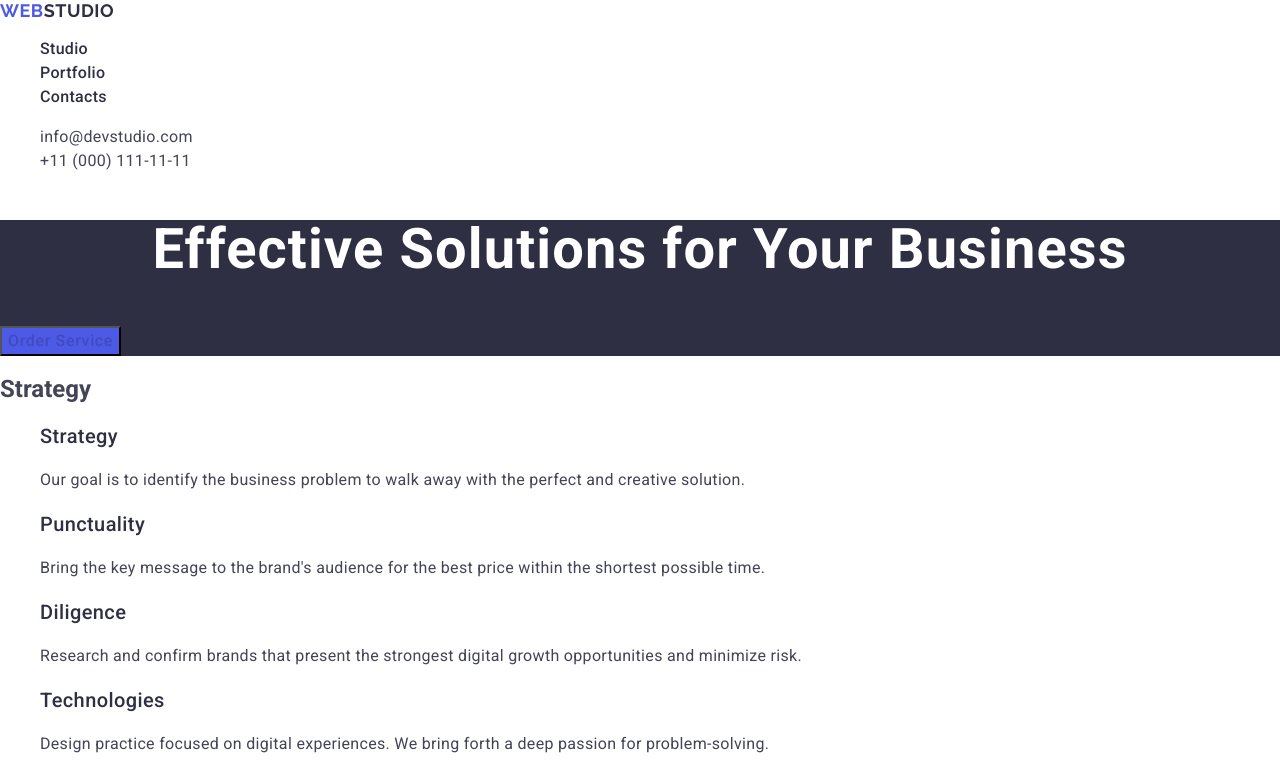
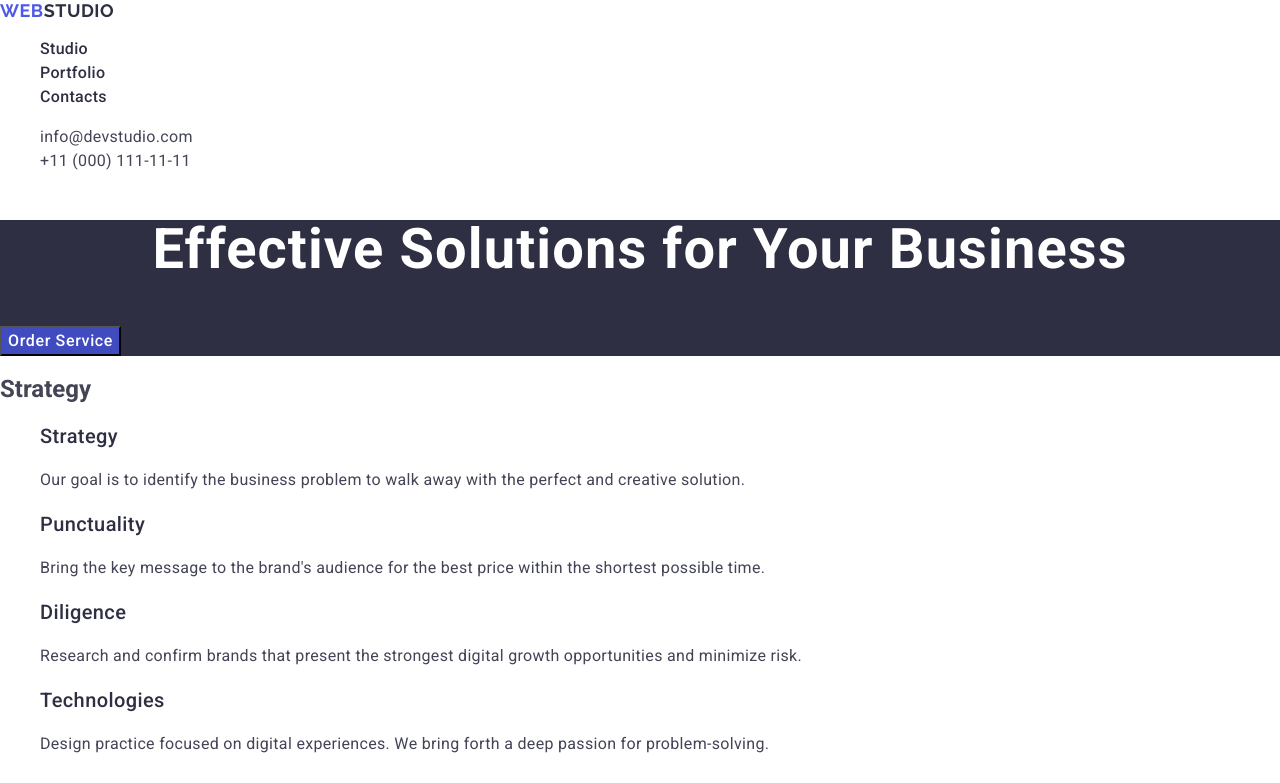
Before and after one commit to Liliay2905/goit-markup-hw-02, a plain HTML site: page index.html in a window 1280 px wide. In both pictures the pointer is over the button "Order Service". Shown: the top 783 px of the page. Drawn offline with nearby package versions, Linux system fonts and the light colour scheme.

Commit message:
Update styles.css

```diff
--- a/css/styles.css
+++ b/css/styles.css
@@ -83,10 +83,10 @@ a {
   cursor: pointer;
 }
 .hero-order-btn:hover {
-  color: #404bbf;
+  background-color: #404bbf;
 }
 .hero-order-btn:focus {
-  color: #404bbf;
+  background-color: #404bbf;
 }
 .visually-hidden {
   overflow: hidden;
```
